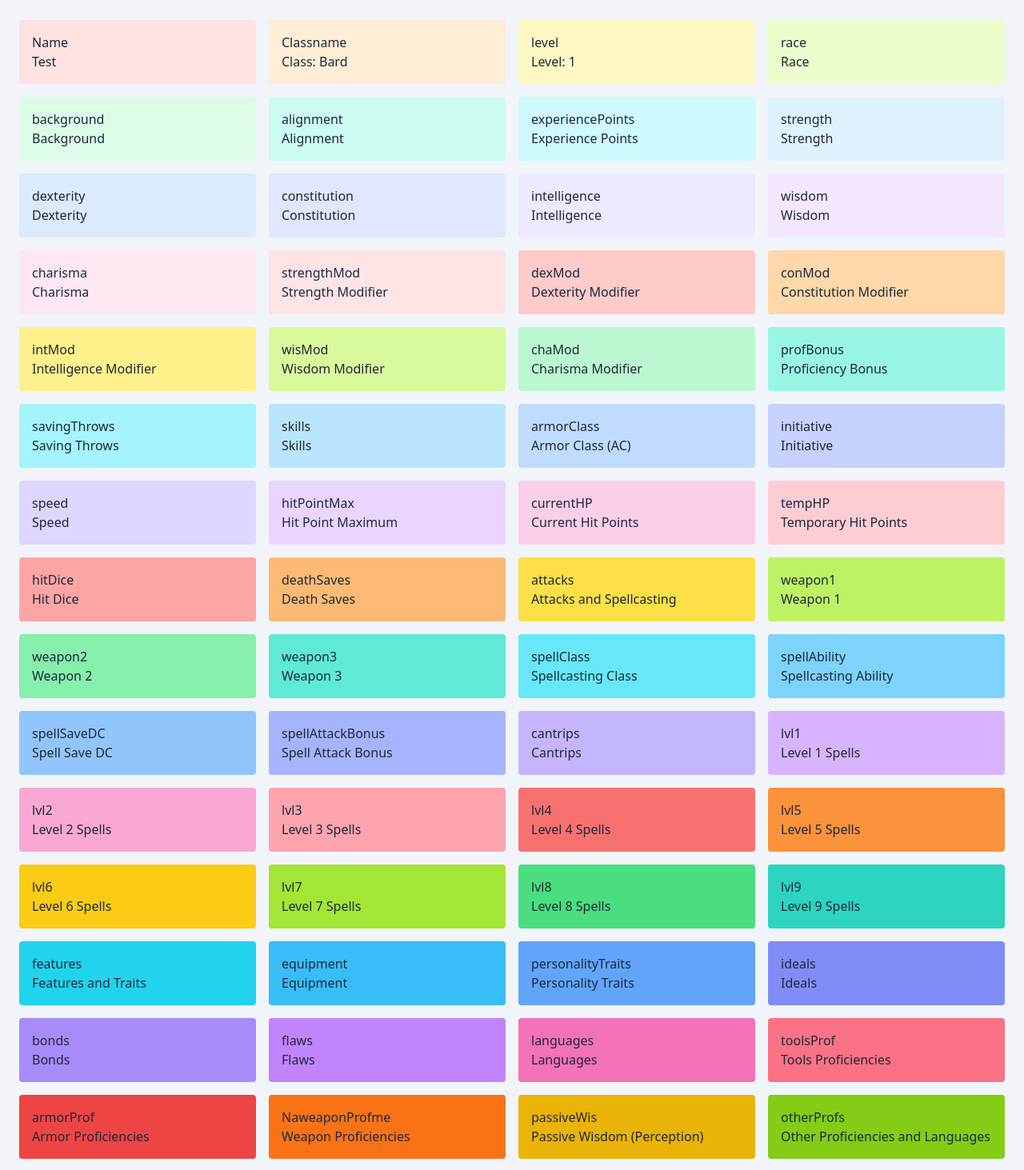
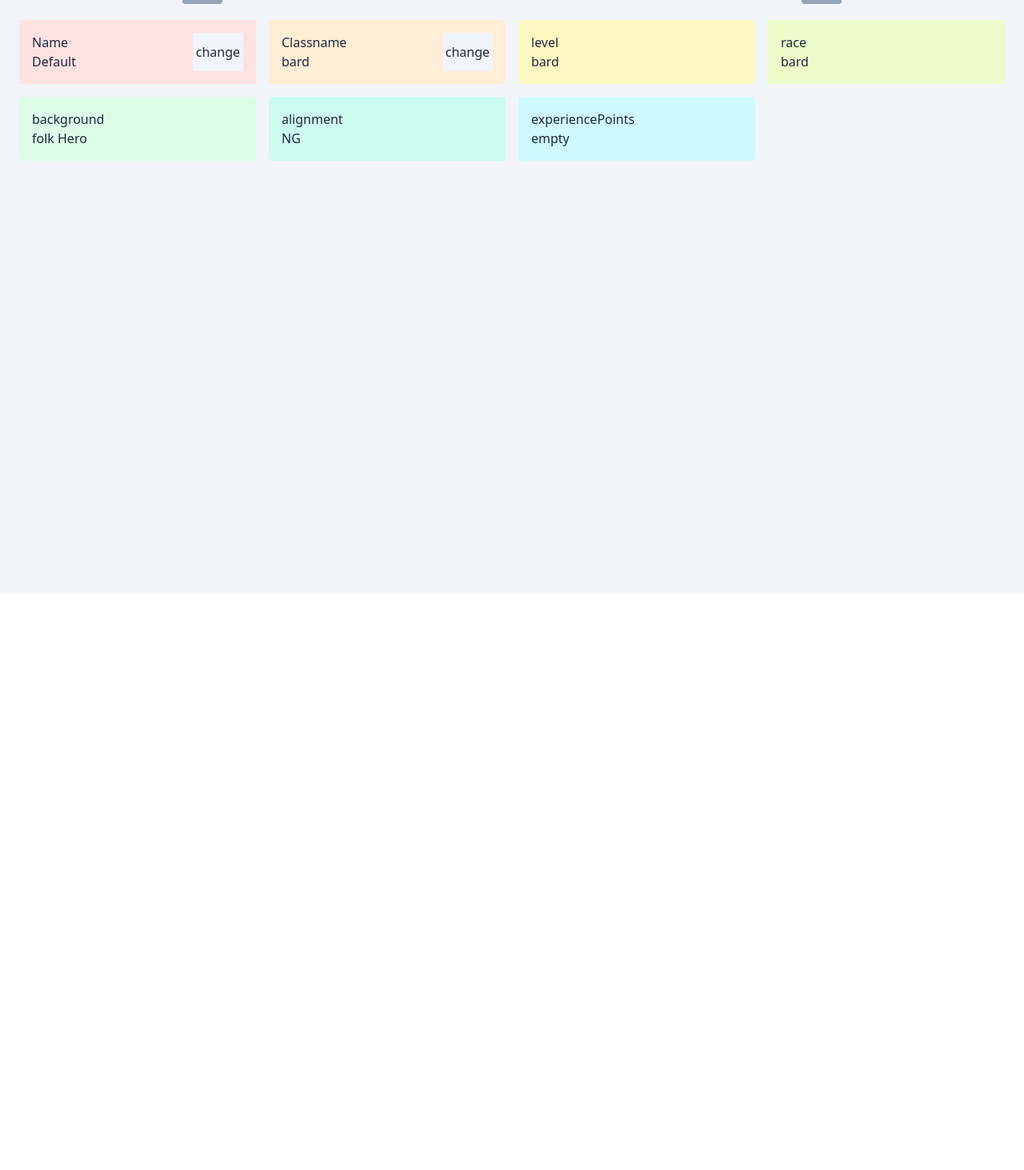
Before and after one commit to deadlykittensgs/DandDSimple, a React (Create React App) app: page / in a window 1280 px wide. Shown: the part 59-1522 px from the top of the page at 80% size. After the commit the page ends 800 px from the top, so only its background shows below. Built offline with nearby package versions, Linux system fonts and the light colour scheme.

Commit message:
added a button w. pop up to change name value

```diff
--- a/src/App.jsx
+++ b/src/App.jsx
@@ -1,94 +1,142 @@
-import React, { useState } from 'react';
+import React, { useState, useEffect } from 'react';
 import './App.css';
 
+
 function App() {
-  const [name, setName] = useState("Test");
-  const [className, setClassName] = useState("Class: Bard");
-  const [level, setLevel] = useState("Level: 1");
-  const [race, setRace] = useState("Race");
-  const [background, setBackground] = useState("Background");
-  const [alignment, setAlignment] = useState("Alignment");
-  const [experiencePoints, setExperiencePoints] = useState("Experience Points");
 
-  const [strength, setStrength] = useState("Strength");
-  const [dexterity, setDexterity] = useState("Dexterity");
-  const [constitution, setConstitution] = useState("Constitution");
-  const [intelligence, setIntelligence] = useState("Intelligence");
-  const [wisdom, setWisdom] = useState("Wisdom");
-  const [charisma, setCharisma] = useState("Charisma");
 
-  const [strengthMod, setStrengthMod] = useState("Strength Modifier");
-  const [dexMod, setDexMod] = useState("Dexterity Modifier");
-  const [conMod, setConMod] = useState("Constitution Modifier");
-  const [intMod, setIntMod] = useState("Intelligence Modifier");
-  const [wisMod, setWisMod] = useState("Wisdom Modifier");
-  const [chaMod, setChaMod] = useState("Charisma Modifier");
+  // Date -----------------------------
 
-  const [profBonus, setProfBonus] = useState("Proficiency Bonus");
-  const [savingThrows, setSavingThrows] = useState("Saving Throws");
-  const [skills, setSkills] = useState("Skills");
-  const [armorClass, setArmorClass] = useState("Armor Class (AC)");
-  const [initiative, setInitiative] = useState("Initiative");
-  const [speed, setSpeed] = useState("Speed");
-  const [hitPointMax, setHitPointMax] = useState("Hit Point Maximum");
-  const [currentHP, setCurrentHP] = useState("Current Hit Points");
-  const [tempHP, setTempHP] = useState("Temporary Hit Points");
-  const [hitDice, setHitDice] = useState("Hit Dice");
-  const [deathSaves, setDeathSaves] = useState("Death Saves");
+const [showPopup, setShowPopup] = useState(false);
 
-  const [attacks, setAttacks] = useState("Attacks and Spellcasting");
-  const [weapon1, setWeapon1] = useState("Weapon 1");
-  const [weapon2, setWeapon2] = useState("Weapon 2");
-  const [weapon3, setWeapon3] = useState("Weapon 3");
+    // Load saved data once on component mount
+const [playerData, setPlayerData] = useState(() => {
+  const saved = localStorage.getItem('playerData');
+  return saved ? JSON.parse(saved) : {
+    name: 'Default',
+    lvl: 0,
+    roll: 0,
+    race: 'elf',
+    classType: 'bard',
+    hp: 10,
+    hpLeft: 10,
+    speed: 30,
+    ac: 13,
+    strTotal: '+1',
+    dexTotal: '+1',
+    conTotal: '+1',
+    intTotal: '+1',
+    wisTotal: '+1',
+    chaTotal: '+1',
+    strTotalNumber: 10,
+    dexTotalNumber: 15,
+    conTotalNumber: 14,
+    intTotalNumber: 16,
+    wisTotalNumber: 12,
+    chaTotalNumber: 8,
+    gold: 50,
+    playerName: 'yourName',
+    background: 'folk Hero',
+    size: 'medium',
+    alignment: 'NG',
+    initiative: '+3',
+    deathSaves: 0,
+    actions: [
+      { id: 100, action: 'Swing Sword', description: 'Swing a sword for x dmg' },
+      { id: 200, action: 'Swing ax', description: 'Swing an ax for x dmg' },
+      { id: 300, action: 'Shoot Bow', description: 'Shoot bow for x dmg' },
+    ],
+    savingThrows: [0, 0, 0, 0, 0, 0],
+    SelectedSavingThrows: ['yes', 'no', 'no', 'no', 'no', 'no'],
+    skills: Array(18).fill(0),
+    selectedSkills: ['yes', ...Array(17).fill('no')],
+    toolProficiencie: ['tool 1', 'tool 2', 'tool 3'],
+    abilities: [
+      { id: 400, action: 'dark Vision', description: 'see in the dark 60 ft' },
+      { id: 500, action: 'trance', description: 'sleep shorter' },
+      { id: 600, action: 'Fay Ancestory', description: 'Resist charms' },
+    ],
+    inventory: ['thing 1', 'thing 2', 'thing 3'],
+    notes: ['note 1', 'note 2', 'note 3'],
+    languages: ['language 1', 'language 2', 'language 3'],
+  };
+});
 
-  const [spellClass, setSpellClass] = useState("Spellcasting Class");
-  const [spellAbility, setSpellAbility] = useState("Spellcasting Ability");
-  const [spellSaveDC, setSpellSaveDC] = useState("Spell Save DC");
-  const [spellAttackBonus, setSpellAttackBonus] = useState("Spell Attack Bonus");
-  const [cantrips, setCantrips] = useState("Cantrips");
-  const [lvl1, setLvl1] = useState("Level 1 Spells");
-  const [lvl2, setLvl2] = useState("Level 2 Spells");
-  const [lvl3, setLvl3] = useState("Level 3 Spells");
-  const [lvl4, setLvl4] = useState("Level 4 Spells");
-  const [lvl5, setLvl5] = useState("Level 5 Spells");
-  const [lvl6, setLvl6] = useState("Level 6 Spells");
-  const [lvl7, setLvl7] = useState("Level 7 Spells");
-  const [lvl8, setLvl8] = useState("Level 8 Spells");
-  const [lvl9, setLvl9] = useState("Level 9 Spells");
 
-  const [features, setFeatures] = useState("Features and Traits");
-  const [equipment, setEquipment] = useState("Equipment");
-  const [personalityTraits, setPersonalityTraits] = useState("Personality Traits");
-  const [ideals, setIdeals] = useState("Ideals");
-  const [bonds, setBonds] = useState("Bonds");
-  const [flaws, setFlaws] = useState("Flaws");
+// Functions -----------------------------------
 
-  const [languages, setLanguages] = useState("Languages");
-  const [toolsProf, setToolsProf] = useState("Tools Proficiencies");
-  const [armorProf, setArmorProf] = useState("Armor Proficiencies");
-  const [weaponProf, setWeaponProf] = useState("Weapon Proficiencies");
+// pop up to add details
+    const togglePopup = () => {
+    setShowPopup(showPopup => !showPopup);
+  }
 
-  const [passiveWis, setPassiveWis] = useState("Passive Wisdom (Perception)");
-  const [otherProfs, setOtherProfs] = useState("Other Proficiencies and Languages");
-  const [appearance, setAppearance] = useState("Character Appearance");
-  const [allies, setAllies] = useState("Allies & Organizations");
-  const [backstory, setBackstory] = useState("Backstory");
-  const [treasure, setTreasure] = useState("Treasure");
+  // Save to localStorage whenever playerData changes
+  useEffect(() => {
+    localStorage.setItem('playerData', JSON.stringify(playerData));
+  }, [playerData]);
+
+
+  const closePopup = () => {
+  setShowPopup(false);
+};
+
 
   return (
+
     <div className="min-h-screen bg-slate-100 p-6">
-      <h1 className="text-3xl font-bold text-center mb-6 text-slate-800">D&D Character Sheet</h1>
+
+{/* Pop Up ------------------------------ */}
+  {showPopup && (
+        <div className="fixed top-0 left-0 w-full h-full bg-black bg-opacity-50 flex items-center justify-center z-50">
+          <div className="bg-white p-8 rounded shadow-lg w-[300px] text-center">
+            <h2 className="text-xl font-bold mb-4">Select value</h2>
+            <input value={playerData.name} onChange={(e) => setPlayerData(prev => ({ ...prev, name: e.target.value}))}  type="text" className='bg-slate-200 rounded p-1' />
+
+
+            <button
+              className="mt-4 px-4 py-2 bg-red-500 text-white rounded" onClick={togglePopup}>
+              Close
+            </button>
+          </div>
+        </div>
+      )}
+
+{/* Main Body ------------------------- */}
+      <header className='flex justify-evenly'>
+        <button className='bg-slate-400 rounded w-[50px] h-[40px]'>Reset</button>
+         <h1 className="text-3xl font-bold text-center mb-6 text-slate-800">D&D Character Sheet</h1>
+         <button className='bg-slate-400 rounded w-[50px] h-[40px]'>Lock</button>
+      </header>
+
 
       <div className="grid grid-cols-1 sm:grid-cols-2 md:grid-cols-3 lg:grid-cols-4 gap-4 text-slate-800 font-medium">
-        <div className="p-4 rounded bg-red-100"><p>Name</p>{name}</div>
-        <div className="p-4 rounded bg-orange-100"><p>Classname</p>{className}</div>
-        <div className="p-4 rounded bg-yellow-100"><p>level</p>{level}</div>
-        <div className="p-4 rounded bg-lime-100"><p>race</p>{race}</div>
-        <div className="p-4 rounded bg-green-100"><p>background</p>{background}</div>
-        <div className="p-4 rounded bg-teal-100"><p>alignment</p>{alignment}</div>
-        <div className="p-4 rounded bg-cyan-100"><p>experiencePoints</p>{experiencePoints}</div>
 
-        <div className="p-4 rounded bg-sky-100"><p>strength</p>{strength}</div>
+
+        <div className=" flex p-4 rounded bg-red-100 justify-between">
+         <div className='w-[50%]'>
+          <p>Name</p>
+          <p>{playerData.name}</p>
+          </div>
+          <button onClick={togglePopup} className='bg-slate-100 p-1 '>change</button>
+        </div>
+
+        <div className="flex p-4 rounded justify-between bg-orange-100">
+          <div className='w-[50%]'>
+            <p>Classname</p>
+            <p>{playerData.classType}</p>
+          </div>
+          <button onClick={togglePopup} className='bg-slate-100 p-1 '>change</button>
+        </div>
+
+
+
+        <div className="p-4 rounded bg-yellow-100"><p>level</p>{playerData.classType}</div>
+        <div className="p-4 rounded bg-lime-100"><p>race</p>{playerData.classType}</div>
+        <div className="p-4 rounded bg-green-100"><p>background</p>{playerData.background}</div>
+        <div className="p-4 rounded bg-teal-100"><p>alignment</p>{playerData.alignment}</div>
+        <div className="p-4 rounded bg-cyan-100"><p>experiencePoints</p>{"empty"}</div>
+
+        {/* <div className="p-4 rounded bg-sky-100"><p>strength</p>{strength}</div>
         <div className="p-4 rounded bg-blue-100"><p>dexterity</p>{dexterity}</div>
         <div className="p-4 rounded bg-indigo-100"><p>constitution</p>{constitution}</div>
         <div className="p-4 rounded bg-violet-100"><p>intelligence</p>{intelligence}</div>
@@ -151,9 +199,12 @@ function App() {
         <div className="p-4 rounded bg-green-500"><p>appearance</p>{appearance}</div>
         <div className="p-4 rounded bg-teal-500"><p>allies</p>{allies}</div>
         <div className="p-4 rounded bg-cyan-500"><p>backstory</p>{backstory}</div>
-        <div className="p-4 rounded bg-sky-500"><p>treasure</p>{treasure}</div>
+        <div className="p-4 rounded bg-sky-500"><p>treasure</p>{treasure}</div> */}
       </div>
     </div>
+
+
+
   );
 }
 
```
Also changed, not shown: 1 other file (tests, documents, lock files or other folders).
